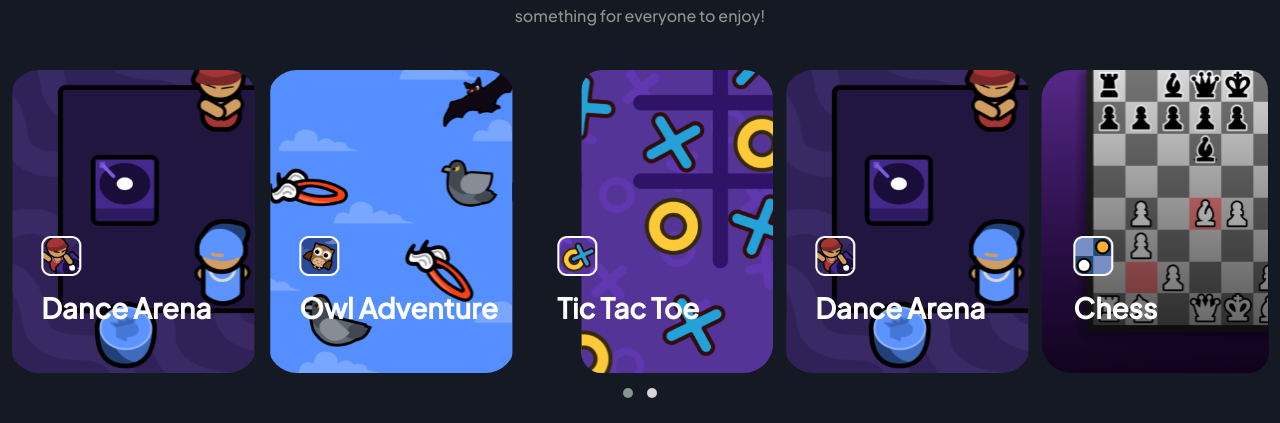
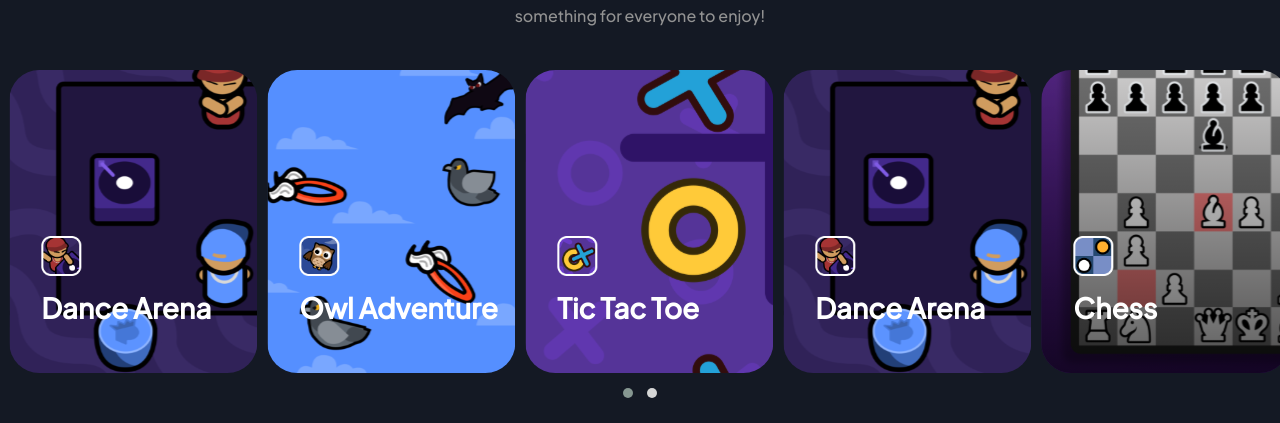
Before and after one commit to vishalpedhadiya2611/Playvox, a Next.js app: page / in a window 1280 px wide. Shown: the part 683-1106 px from the top of the page. Built offline with nearby package versions, Linux system fonts and the light colour scheme.

Commit message:
fixed image isuue

```diff
--- a/src/app/components/Carousel.jsx
+++ b/src/app/components/Carousel.jsx
@@ -73,7 +73,7 @@ const Carousel = () => {
             alt="Item 1"
             width={100}
             height={100}
-            className="h-[263px] sm:h-[303px] xl:h-[400px] !w-full"
+            className="h-[263px] sm:h-[303px] xl:h-[400px] !w-full object-cover"
           />
           <div className=" p-[14px] backdrop-blur-custom bg-gradient-to-b from-[rgba(0,0,0,0)] to-[rgba(0,0,0,0.7)] z-[2] hidden group-hover:flex justify-start pt-5 ls:pt-[50px] items-start flex-col h-full w-full absolute top-0 left-0">
             <Image
@@ -111,7 +111,7 @@ const Carousel = () => {
             alt="Item 2"
             width={100}
             height={100}
-            className="h-[263px] sm:h-[303px] xl:h-[400px] !w-full"
+            className="h-[263px] sm:h-[303px] xl:h-[400px] !w-full object-cover"
           />
           <div className="p-[14px] backdrop-blur-custom bg-gradient-to-b from-[rgba(0,0,0,0)] to-[rgba(0,0,0,0.7)] z-[2] hidden group-hover:flex justify-center items-start flex-col h-full w-full absolute top-0 left-0">
             <Image
@@ -149,7 +149,7 @@ const Carousel = () => {
             alt="Item 3"
             width={100}
             height={100}
-            className="h-[263px] sm:h-[303px] xl:h-[400px] !w-full"
+            className="h-[263px] sm:h-[303px] xl:h-[400px] !w-full object-cover"
           />
           <div className="p-[14px] backdrop-blur-custom bg-gradient-to-b from-[rgba(0,0,0,0)] to-[rgba(0,0,0,0.7)] z-[2] hidden group-hover:flex justify-start pt-[50px] items-start flex-col h-full w-full absolute top-0 left-0">
             <Image
@@ -187,7 +187,7 @@ const Carousel = () => {
             alt="Item 4"
             width={100}
             height={100}
-            className="h-[263px] sm:h-[303px] xl:h-[400px] !w-full"
+            className="h-[263px] sm:h-[303px] xl:h-[400px] !w-full object-cover"
           />
           <div className="p-[14px] backdrop-blur-custom bg-gradient-to-b from-[rgba(0,0,0,0)] to-[rgba(0,0,0,0.7)] z-[2] hidden group-hover:flex justify-start pt-[50px] items-start flex-col h-full w-full absolute top-0 left-0">
             <Image
@@ -225,7 +225,7 @@ const Carousel = () => {
             alt="Item 5"
             width={100}
             height={100}
-            className="h-[263px] sm:h-[303px] xl:h-[400px] !w-full"
+            className="h-[263px] sm:h-[303px] xl:h-[400px] !w-full object-cover"
           />
           <div className=" p-[14px] hidden backdrop-blur-custom bg-gradient-to-b from-[rgba(0,0,0,0)] to-[rgba(0,0,0,0.7)] z-[2] group-hover:flex justify-center items-start  flex-col h-full w-full absolute top-0 left-0">
             <Image
@@ -263,7 +263,7 @@ const Carousel = () => {
             alt="Item 3"
             width={100}
             height={100}
-            className="h-[263px] sm:h-[303px] xl:h-[400px] !w-full"
+            className="h-[263px] sm:h-[303px] xl:h-[400px] !w-full object-cover"
           />
           <div className="p-[14px] backdrop-blur-custom bg-gradient-to-b from-[rgba(0,0,0,0)] to-[rgba(0,0,0,0.7)] z-[2] hidden group-hover:flex justify-start pt-[50px] items-start flex-col h-full w-full absolute top-0 left-0">
             <Image
```
